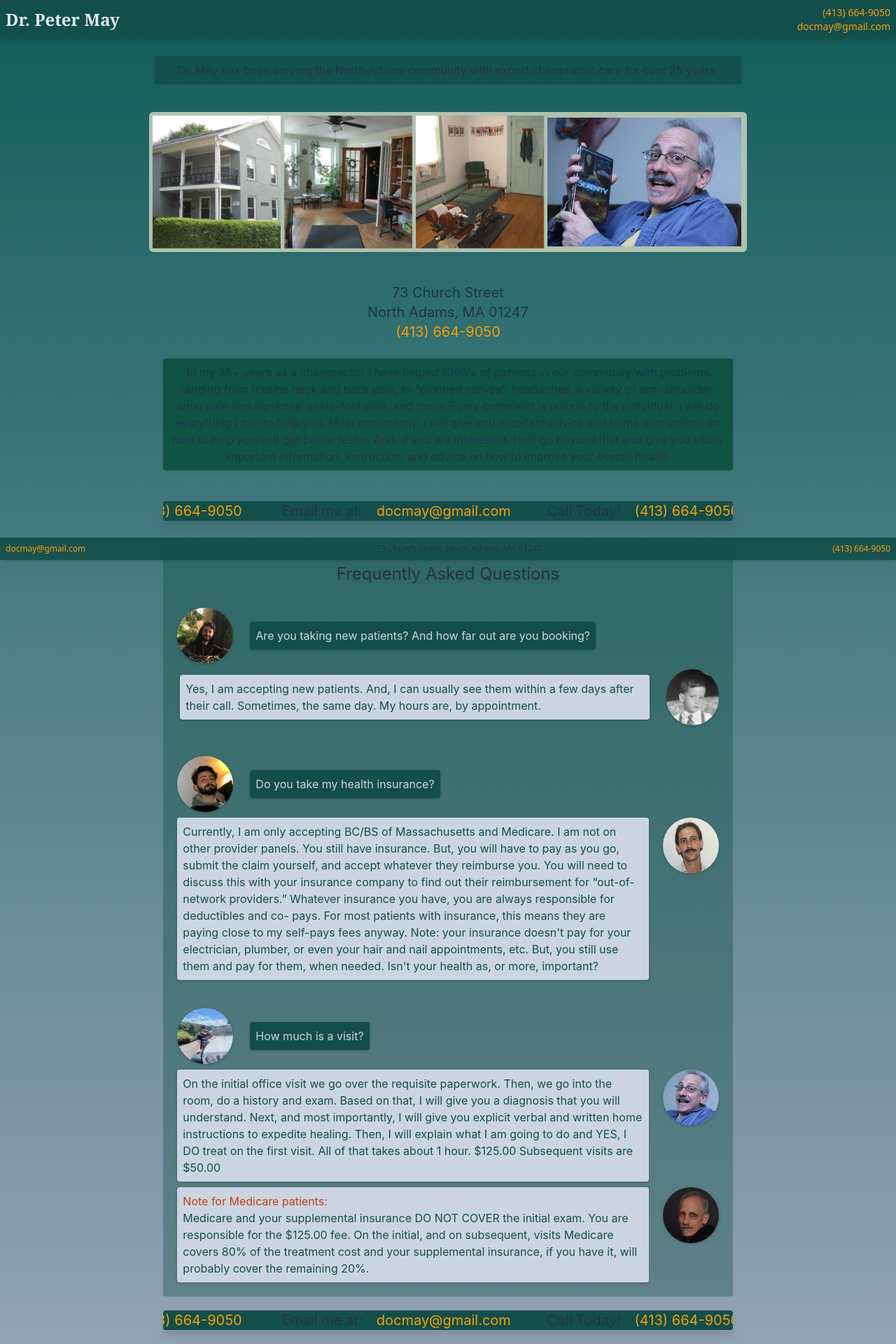
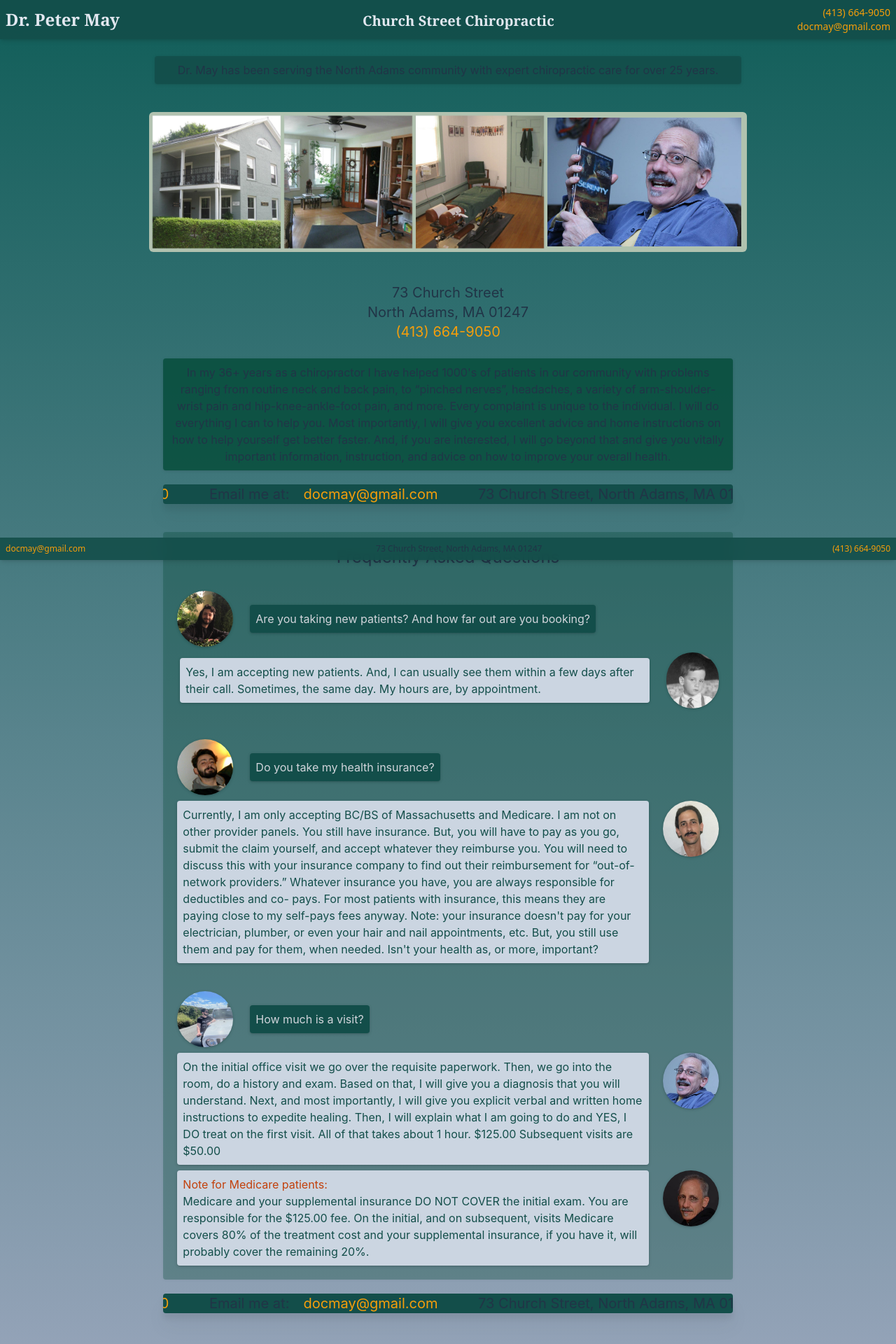
Before and after one commit to maxmay94/dr_may, a React (Vite) app: page / in a window 1280 px wide. Shown: the top 1920 px of the page at 70% size. Built offline with nearby package versions, Linux system fonts and the light colour scheme.

Commit message:
changes to marqee and header

```diff
--- a/src/components/marquee/Marquee.jsx
+++ b/src/components/marquee/Marquee.jsx
@@ -1,6 +1,6 @@
 const Marquee = () => {
   return (
-    <div className="bg-teal-900 mb-10 mx-5 rounded drop-shadow-xl">
+    <div className="aboslute bg-teal-900 max:w-full mx-5 mb-10 rounded drop-shadow-xl">
     <div class="relative flex overflow-x-hidden">
       <div class="animate-marquee whitespace-nowrap">
         <span className="mx-1 text-xl">Call Today!</span>
@@ -8,6 +8,8 @@ const Marquee = () => {
         <span className="mx-4 text-xl">     </span>
         <span className="mx-1 text-xl">Email me at:</span>
         <span className="mx-4 text-xl text-amber-500">docmay@gmail.com</span>
+        <span className="mx-4 text-xl">     </span>
+        <span className="mx-1 text-xl">73 Church Street, North Adams, MA 01247</span>
         <span className="mx-4 text-xl">     </span>
       </div>
 
@@ -18,6 +20,8 @@ const Marquee = () => {
         <span className="mx-1 text-xl">Email me at:</span>
         <span className="mx-4 text-xl text-amber-500">docmay@gmail.com</span>
         <span className="mx-4 text-xl">     </span>
+        <span className="mx-1 text-xl">73 Church Street, North Adams, MA 01247</span>
+        <span className="mx-4 text-xl">     </span>
       </div>
     </div>
   </div>
--- a/src/components/navBar/NavBar.jsx
+++ b/src/components/navBar/NavBar.jsx
@@ -8,6 +8,8 @@ const NavBar = () => {
           <ul className="flex flex-row">
 
             <li className="grow m-2 mt-3 font-serif font-bold text-2xl text-slate-200">Dr. Peter May</li>
+
+            <li className="grow m-2 mt-4 font-serif font-bold text-xl text-slate-200">Church Street Chiropractic</li>
 
             <li className="m-2 text-sm font-light">
               <p className="text-amber-500 text-right">
--- a/src/pages/Landing/Landing.jsx
+++ b/src/pages/Landing/Landing.jsx
@@ -41,7 +41,6 @@ const Landing = () => {
           </div>
         </div>
 
-        <br />
         <Marquee />
 
         <div className="m-5  bg-emerald-900/30 p-5 rounded drop-shadow">
@@ -153,7 +152,9 @@ const Landing = () => {
           </div>
         </div>
 
-        <Marquee />
+        <div className="pb-5">
+          <Marquee />
+        </div>
 
       </div>
     </main>
```
